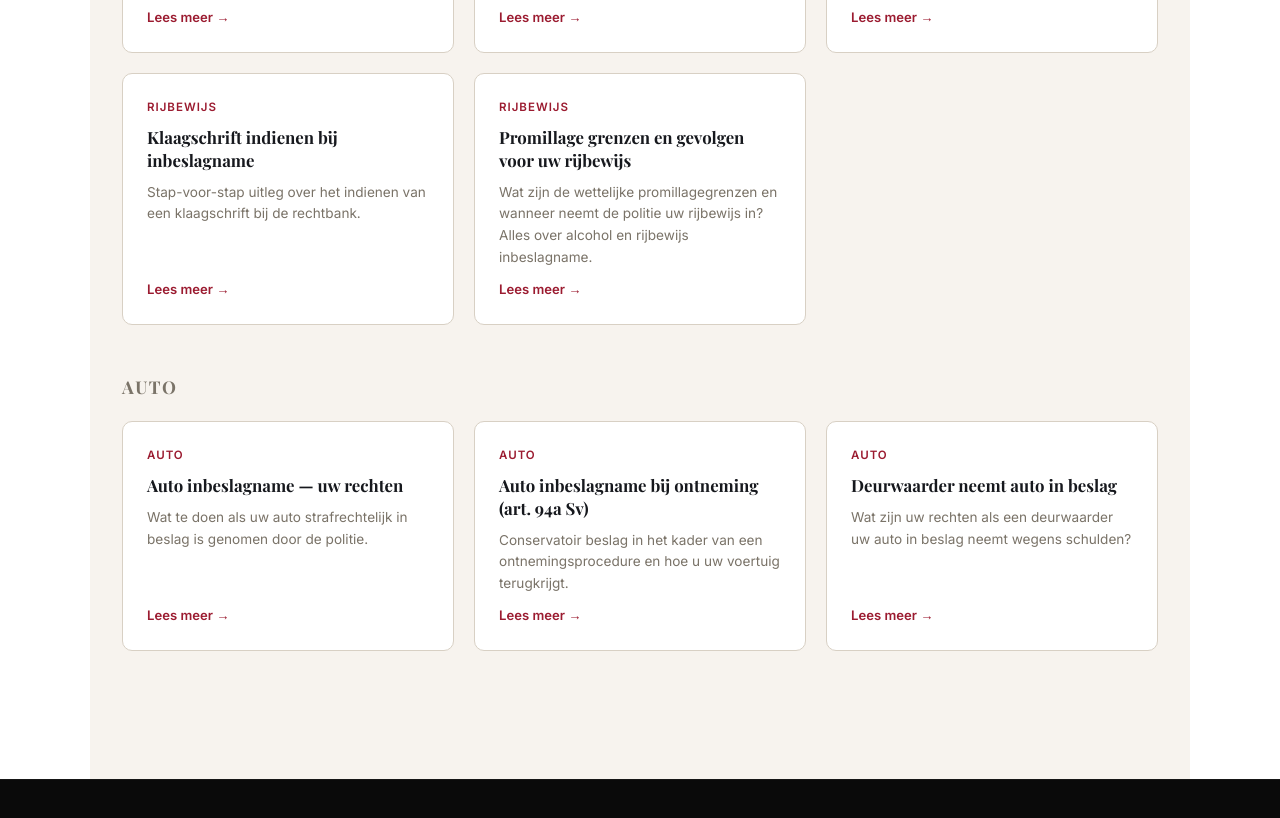
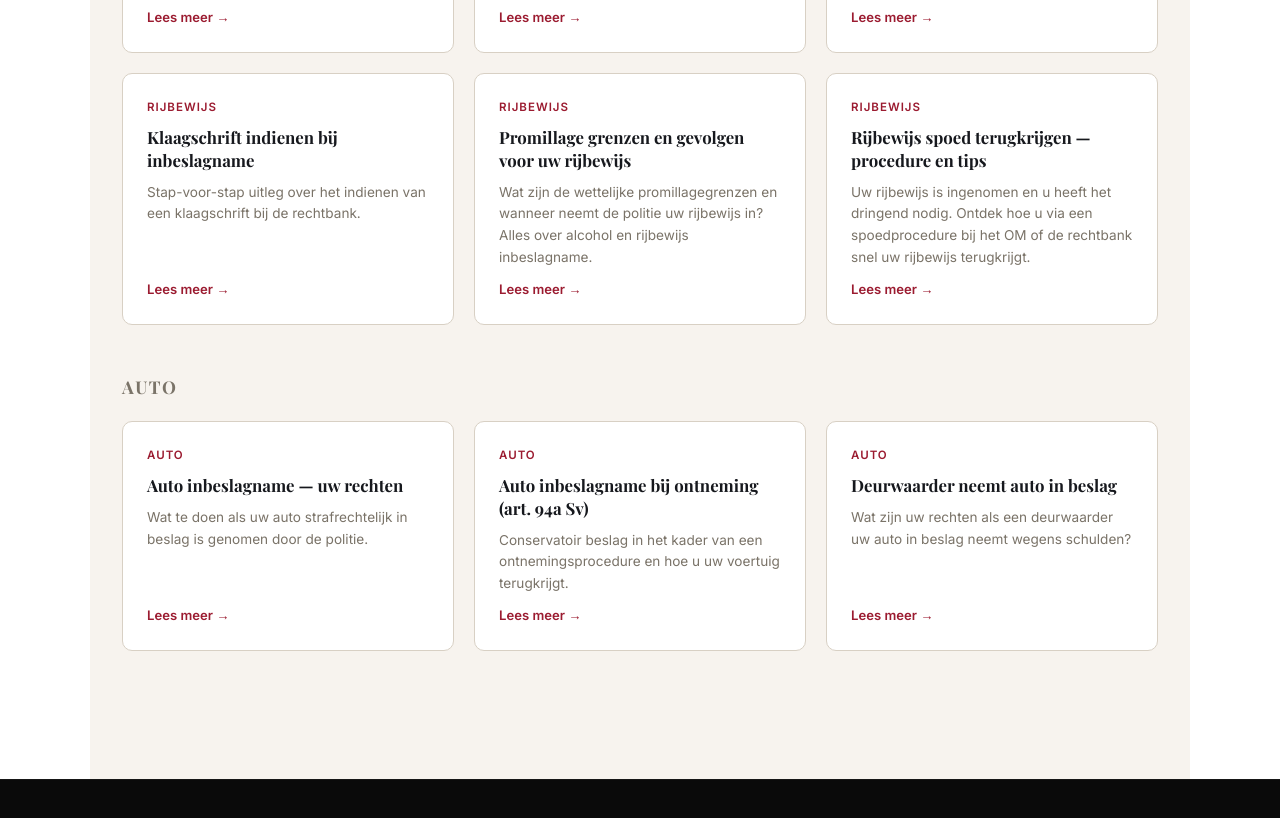
Before and after one commit to vikboeren/spoedrechtshulp, a plain HTML site: page artikelen.html in a window 1280 px wide. Shown: the part 955-1773 px from the top of the page. Drawn offline with nearby package versions, Linux system fonts and the light colour scheme.

Commit message:
Artikelen pagina bijgewerkt met nieuw artikel over rijbewijs spoed terugkrijgen
Co-Authored-By: Claude Sonnet 4.6 <noreply@anthropic.com>
Claude-Session: https://claude.ai/code/session_0122ytLFhAShUpyqy23XPYzR

```diff
--- a/artikelen.html
+++ b/artikelen.html
@@ -237,6 +237,13 @@
         <span class="artikel-lees-meer">Lees meer &rarr;</span>
       </a>
 
+      <a href="rijbewijs-terug-spoed.html" class="artikel-kaart">
+        <span class="artikel-tag">Rijbewijs</span>
+        <span class="artikel-titel">Rijbewijs spoed terugkrijgen — procedure en tips</span>
+        <span class="artikel-omschrijving">Uw rijbewijs is ingenomen en u heeft het dringend nodig. Ontdek hoe u via een spoedprocedure bij het OM of de rechtbank snel uw rijbewijs terugkrijgt.</span>
+        <span class="artikel-lees-meer">Lees meer &rarr;</span>
+      </a>
+
     </div>
 
     <p class="artikelen-sectie-titel">Auto</p>
```
